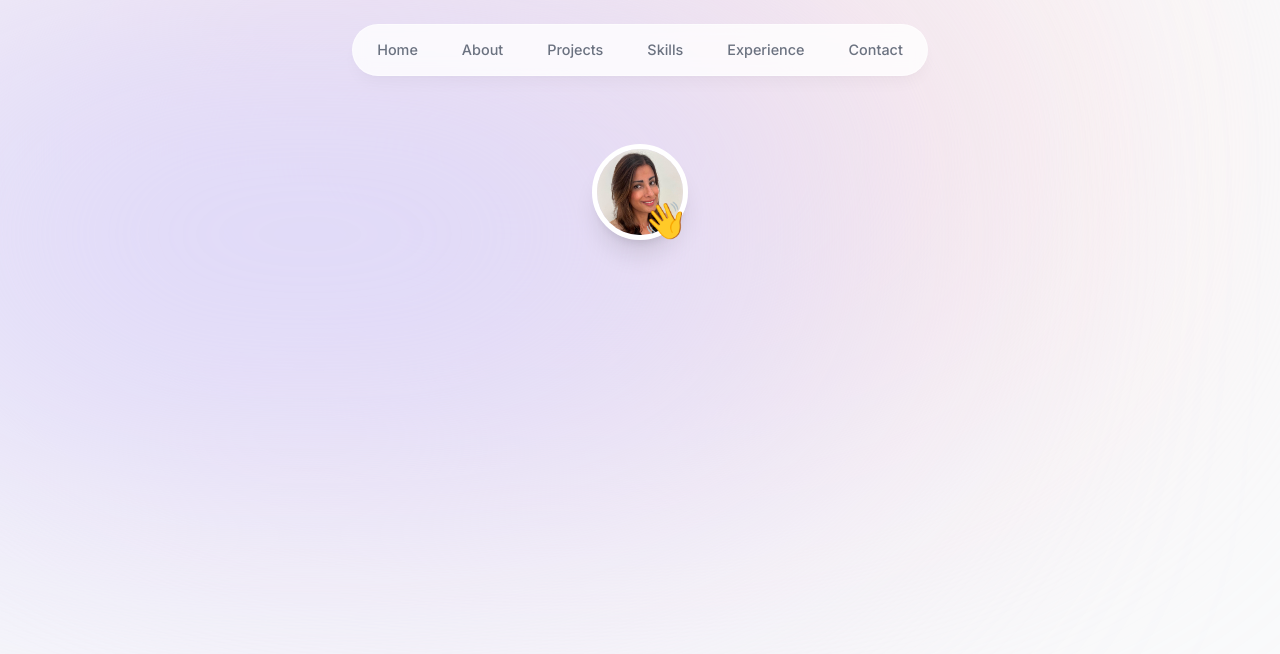
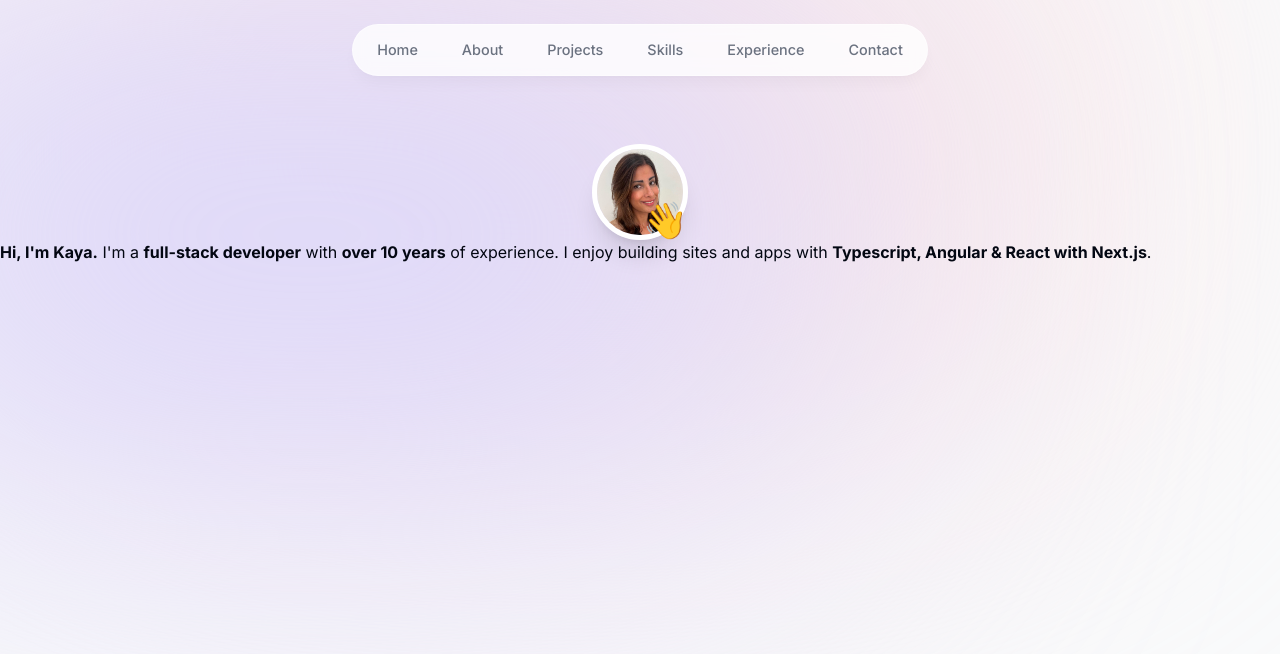
Before and after one commit to kayasky/portfolio, a Next.js app: page / in a window 1280 px wide. Shown: the top 654 px of the page. Built offline with nearby package versions, Linux system fonts and the light colour scheme.

Commit message:
Start adding intro

```diff
--- a/components/intro.tsx
+++ b/components/intro.tsx
@@ -41,6 +41,16 @@ export default function Intro() {
           </motion.div>
         </div>
       </div>
+      <p>
+        <span className="font-bold">Hi, I'm Kaya.</span> I'm a{" "}
+        <span className="font-bold">full-stack developer</span> with{" "}
+        <span className="font-bold">over 10 years</span> of experience. I enjoy
+        building sites and apps with{" "}
+        <span className="font-bold">
+          Typescript, Angular & React with Next.js
+        </span>
+        .
+      </p>
     </section>
   );
 }
```
